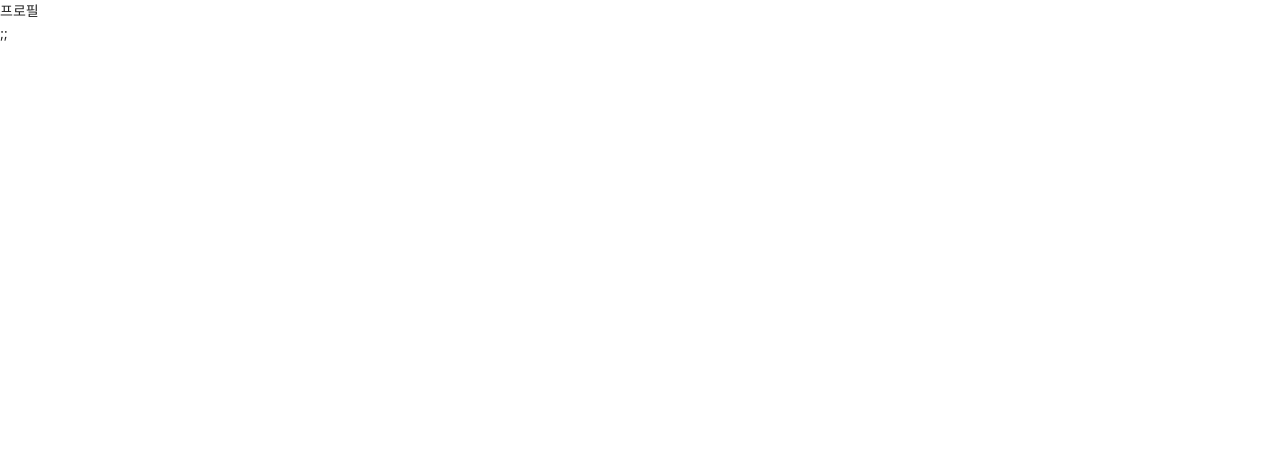
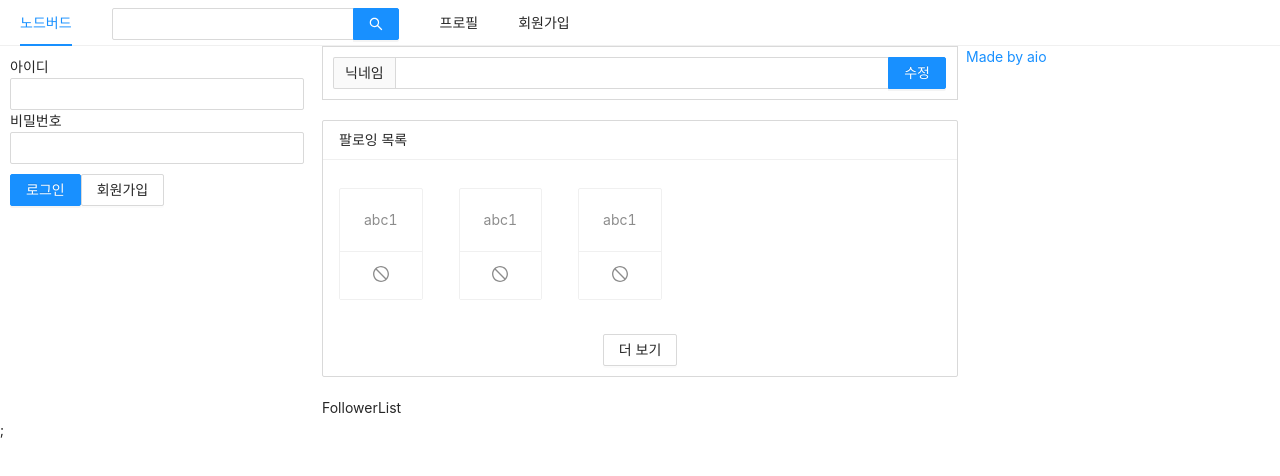
Before and after one commit to aio39/study-next-express-clone-twitter, a Next.js app: page /profile in a window 1280 px wide. Shown: the top 476 px of the page. Built offline with nearby package versions, Linux system fonts and the light colour scheme.

Commit message:
#1 FollwerList antd 사용법

```diff
--- /dev/null
+++ b/components/FollowList.js
@@ -0,0 +1,36 @@
+import { Button, Card, List } from 'antd';
+import { StopOutlined } from '@ant-design/icons';
+//  ANCHOR  import 잘 되었나 확인하자
+import React from 'react';
+import PropTypes from 'prop-types';
+const FollowList = ({ header, data }) => {
+  return (
+    <List
+      style={{ marginBottom: '20px' }}
+      grid={{ gutter: 4, xs: 2, md: 3 }}
+      size="small"
+      header={<div>{header}</div>}
+      loadMore={
+        <div style={{ textAlign: 'center', margin: '10px 0' }}>
+          <Button>더 보기</Button>
+        </div>
+      }
+      bordered
+      dataSource={data}
+      renderItem={(item) => (
+        <List.Item style={{ marginTop: '20px' }}>
+          <Card actions={[<StopOutlined key="stop" />]}>
+            <Card.Meta description={item.nickname} />
+          </Card>
+        </List.Item>
+      )}
+    />
+  );
+};
+
+FollowList.prototype = {
+  header: PropTypes.string.isRequired,
+  data: PropTypes.array.isRequired,
+};
+
+export default FollowList;
--- /dev/null
+++ b/components/FollowerList.js
@@ -0,0 +1,5 @@
+import React from 'react';
+const FollowerList = () => {
+  return <div>FollowerList</div>;
+};
+export default FollowerList;
--- /dev/null
+++ b/components/NicknameEditFrom.js
@@ -0,0 +1,23 @@
+import { Input } from 'antd';
+import Form from 'antd/lib/form/Form';
+import { useMemo } from 'react';
+import React from 'react';
+
+const NicknameEditForm = () => {
+  const style = useMemo(
+    () => ({
+      marginBottom: '20px',
+      border: '1px solid #d9d9d9',
+      padding: '10px',
+    }),
+    []
+  );
+
+  return (
+    <Form style={style}>
+      <Input.Search addonBefore="닉네임" enterButton="수정"></Input.Search>
+    </Form>
+  );
+};
+
+export default NicknameEditForm;
--- a/components/UserProfile.js
+++ b/components/UserProfile.js
@@ -1,5 +1,6 @@
 import { Avatar, Button, Card } from 'antd';
 import React, { useCallback } from 'react';
+
 const UserProfile = ({ setIsLoggedIn }) => {
   const onLogOut = useCallback(() => {
     setIsLoggedIn(false);
--- a/pages/profile.js
+++ b/pages/profile.js
@@ -1,13 +1,32 @@
 import Head from 'next/head';
 import React from 'react';
+import AppLayout from '../components/AppLayout';
+import FollowerList from '../components/FollowerList';
+import FollowList from '../components/FollowList';
+import NicknameEditForm from '../components/NicknameEditFrom';
 
 const Profile = () => {
+  const follower = [
+    { nickname: 'abc1' },
+    { nickname: 'abc1' },
+    { nickname: 'abc1' },
+  ];
+  const following = [
+    { nickname: 'abc1' },
+    { nickname: 'abc1' },
+    { nickname: 'abc1' },
+  ];
+
   return (
     <>
       <Head>
         <title>NodeBird | 프로필</title>
       </Head>
-      <div>프로필</div>;
+      <AppLayout>
+        <NicknameEditForm />
+        <FollowList header="팔로잉 목록" data={following} />
+        <FollowerList header="팔로워 목록" data={follower} />
+      </AppLayout>
     </>
   );
 };
```
